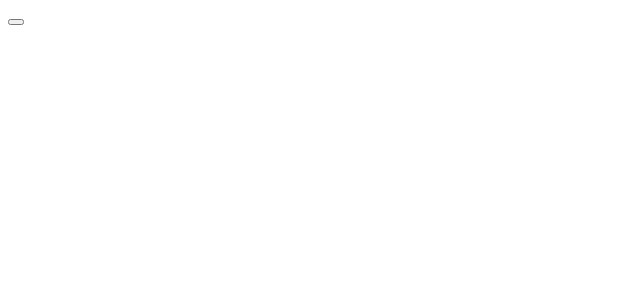
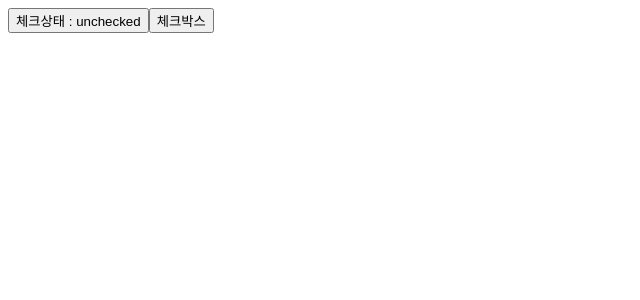
Before and after one commit to dev-hobin/dive-to-ui, a Next.js app: page /checkbox in a window 1280 px wide. Shown: the top 300 px of the page, without its empty margins (0-640 px from the left). Built offline with nearby package versions, Linux system fonts and the light colour scheme.

Commit message:
feat: 체크박스 기본 기능 구현

```diff
--- a/src/app/checkbox/page.tsx
+++ b/src/app/checkbox/page.tsx
@@ -1,12 +1,24 @@
 'use client'
 
+import { useState } from 'react'
 import * as Checkbox from '../../ui/checkbox'
+import { CheckedState } from '@/machines/checkbox/checkbox.machine'
 
 export default function CheckboxPage() {
+  const [checked, setChecked] = useState<CheckedState>('checked')
+
+  console.log(checked)
+
   return (
     <main>
-      <Checkbox.Root id="checkbox">
-        <Checkbox.Indicator />
+      <button
+        type="button"
+        onClick={() => setChecked((prev) => (prev === 'checked' ? 'unchecked' : 'checked'))}
+      >
+        체크상태 : {String(checked)}
+      </button>
+      <Checkbox.Root id="checkbox" onCheckedChange={setChecked}>
+        <Checkbox.Indicator>체크박스</Checkbox.Indicator>
       </Checkbox.Root>
     </main>
   )
--- a/src/machines/checkbox/checkbox.machine.ts
+++ b/src/machines/checkbox/checkbox.machine.ts
@@ -1,15 +1,25 @@
-import { createMachine } from 'xstate'
+import { assign, createMachine } from 'xstate'
 
-type CheckedState = 'unchecked' | 'checked' | 'indeterminate'
+export type CheckedState = 'unchecked' | 'checked' | 'indeterminate'
 
-export const machine = createMachine({
+export const machine = createMachine(
+  {
     id: 'Checkbox',
     initial: 'idle',
     states: {
       idle: {
         on: {
-        CHECK: {},
+          CHECK: {
+            cond: 'isNotDisabled',
+            actions: 'setChecked',
           },
+        },
+      },
+    },
+    on: {
+      'CHECKED.SET': {
+        target: '.idle',
+        actions: 'setChecked',
       },
     },
     schema: {
@@ -21,7 +31,7 @@ export const machine = createMachine({
         required: boolean
         value: string
       },
-    events: {} as { type: 'CHECK' },
+      events: {} as { type: 'CHECK' } | { type: 'CHECKED.SET'; value: CheckedState },
     },
     context: {
       checked: 'unchecked',
@@ -33,4 +43,26 @@ export const machine = createMachine({
     },
     predictableActionArguments: true,
     preserveActionOrder: true,
-})
+  },
+  {
+    guards: {
+      isNotDisabled: (ctx) => !ctx.disabled,
+    },
+    actions: {
+      setChecked: assign({
+        checked: (ctx, ev) => {
+          if (ev.type === 'CHECK') {
+            if (ctx.checked === 'checked') return 'unchecked'
+            if (ctx.checked === 'unchecked') return 'checked'
+            return 'checked'
+          } else if (ev.type === 'CHECKED.SET') {
+            const checked = ev.value
+            return checked
+          } else {
+            return ctx.checked
+          }
+        },
+      }),
+    },
+  },
+)
--- a/src/ui/checkbox/context.ts
+++ b/src/ui/checkbox/context.ts
@@ -1,4 +1,5 @@
-import { createActorContext } from '@xstate/react'
-import { machine } from '../../machines/checkbox'
+import { createContext } from 'react'
+import { InterpreterFrom } from 'xstate'
+import { machine } from '@/machines/checkbox'
 
-export const MachineContext = createActorContext(machine)
+export const MachineContext = createContext<InterpreterFrom<typeof machine> | null>(null)
--- a/src/ui/checkbox/indicator.tsx
+++ b/src/ui/checkbox/indicator.tsx
@@ -1,11 +1,14 @@
+import { useContext } from 'react'
+import { useActor } from '@xstate/react'
 import { Dive } from '@/core/dive'
 import { forwardRefWithAsChild } from '@/utils/forward-ref-with-as-child'
 import { MachineContext } from './context'
 
 export const Indicator = forwardRefWithAsChild<'button'>((props, ref) => {
-  const [state, send] = MachineContext.useActor()
+  const service = useContext(MachineContext)!
+  const [state, send] = useActor(service)
 
-  console.log(state)
+  console.log(state.context)
 
-  return <Dive.button {...props} ref={ref} />
+  return <Dive.button {...props} onClick={(ev) => send({ type: 'CHECK' })} ref={ref} />
 })
--- a/src/ui/checkbox/root.tsx
+++ b/src/ui/checkbox/root.tsx
@@ -1,33 +1,46 @@
-import { ReactNode } from 'react'
+import { ReactNode, useEffect } from 'react'
+import { useMachine } from '@xstate/react'
+import { machine } from '@/machines/checkbox'
+import { CheckedState } from '@/machines/checkbox/checkbox.machine'
+import { useCallbackRef } from '@/hooks/use-callback-ref'
 import { MachineContext } from './context'
-import { machine } from '@/machines/checkbox'
 
 type RootProps = {
   children: ReactNode
   id: string
+  checked?: CheckedState
+  onCheckedChange?: (checked: CheckedState) => void
   name?: string
   required?: boolean
   value?: string
   disabled?: boolean
 }
-export const Root = ({ children, id, name, required, value, disabled }: RootProps) => {
-  return (
-    <MachineContext.Provider
-      machine={() =>
-        machine.withConfig(
-          {},
-          {
-            checked: 'unchecked',
-            id: id,
-            name: name ?? '',
-            disabled: disabled ?? false,
-            required: required ?? false,
-            value: value ?? 'on',
-          },
-        )
-      }
-    >
-      {children}
-    </MachineContext.Provider>
-  )
+export const Root = (props: RootProps) => {
+  const [_, send, service] = useMachine(machine, {
+    context: {
+      checked: props.checked ?? 'unchecked',
+      id: props.id,
+      name: props.name ?? '',
+      disabled: props.disabled ?? false,
+      required: props.required ?? false,
+      value: props.value ?? 'on',
+    },
+  })
+
+  const onCheckedChange = useCallbackRef(props.onCheckedChange)
+
+  useEffect(() => {
+    if (props.checked === undefined) return
+    send({ type: 'CHECKED.SET', value: props.checked })
+  }, [props.checked, send])
+
+  useEffect(() => {
+    const subscription = service.subscribe((state) => {
+      onCheckedChange(state.context.checked)
+    })
+
+    return subscription.unsubscribe
+  }, [onCheckedChange, service])
+
+  return <MachineContext.Provider value={service}>{props.children}</MachineContext.Provider>
 }
```
Lines whose indentation alone changed are shown as unchanged.
